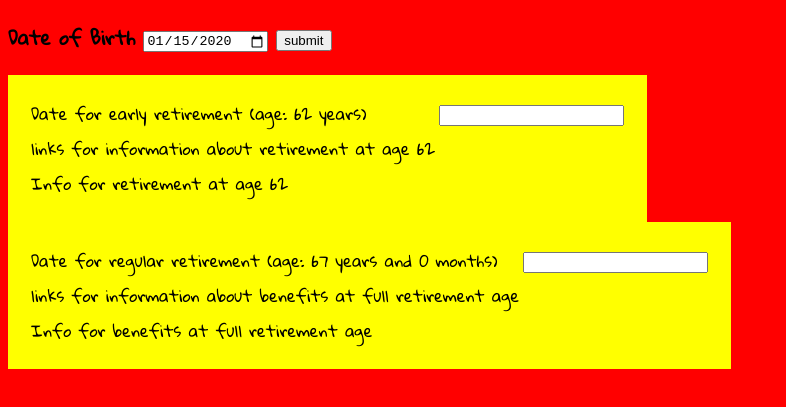
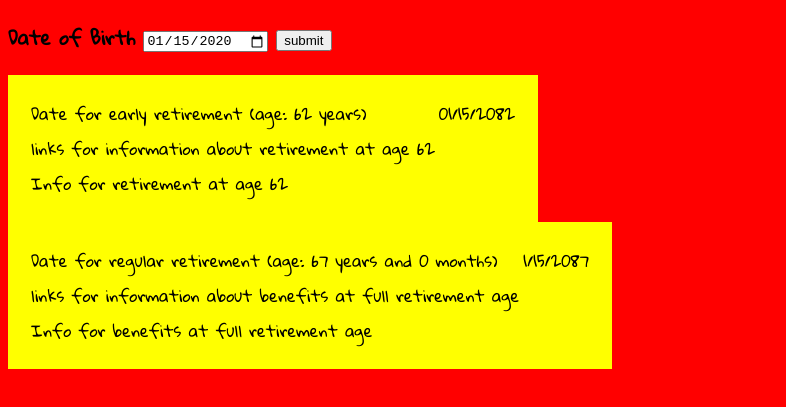
Before and after one commit to erinpagemd/retirement_age, a plain HTML site: page index.html in a window 1280 px wide. Both pictures are taken after typing "2020-01-15" into the empty fields and a click on the button "submit". Shown: the part 87-494 px from the top of the page, without its empty margins (0-786 px from the left). Drawn offline with Linux system fonts and the light colour scheme.

Commit message:
both ages show

```diff
--- a/index.html
+++ b/index.html
@@ -16,10 +16,10 @@
       </h3>
     </form>
 
-    <table id='early'>
+    <table id='first'>
       <tr>
         <td>Date for early retirement (age: 62 years)</td>
-        <td><input type='text'></td>
+        <td id='early'></td>
       </tr>
       <tr>
         <td>links for information about retirement at age 62</td>
@@ -29,10 +29,10 @@
       </tr>
     </table>
 
-    <table id='full'>
+    <table id='second'>
       <tr>
         <td>Date for regular retirement (age: <span id='regAge'></span>)</td>
-        <td><input type='text'></td>
+        <td id='full'></td>
       </tr>
       <tr>
         <td>links for information about benefits at full retirement age</td>
--- a/js/main.js
+++ b/js/main.js
@@ -1,16 +1,16 @@
 $(document).ready(initialize);
 
   function initialize(){
-
+    //takes the date input, splits into an array year0, month1, day2
     var date = [];
     $('#submit').click(function(){
       var bday = $('#bday').val();
       date = bday.split('-');
       var year = date[0];
-      console.log(bday);
-      console.log(date);
-      console.log(year);
+      var month = date[1];
+      var day = date[2];
 
+      //depending on the year entered, displays full retirement age
       var regAge;
       if(year <= 1937){
         regAge = '65 years and 0 months';
@@ -41,8 +41,26 @@ $(document).ready(initialize);
       }else{
         alert('something is happening');
       }
-      console.log(regAge);
       $('#regAge').html(regAge);
+
+      //calculate and display the date of early retirement 62years old
+      var early = (year *1) + 62;
+      early = month + '/' + day + '/' + early;
+      $('#early').html(early);
+
+      //calculate and display the date of full retirement year0 month3
+      var fullAge = regAge.split(' ');
+      fullYear = fullAge[0] * 1;
+      fullMonth = fullAge[3] * 1;
+      fullYear += (year * 1);
+      fullMonth += (month * 1);
+      if(fullMonth > 12){
+        fullMonth = fullMonth - 12;
+        fullYear += 1
+      }
+      var full = fullMonth + '/' + day + '/' + fullYear;
+      $('#full').html(full);
+
     });
 
   }
```
